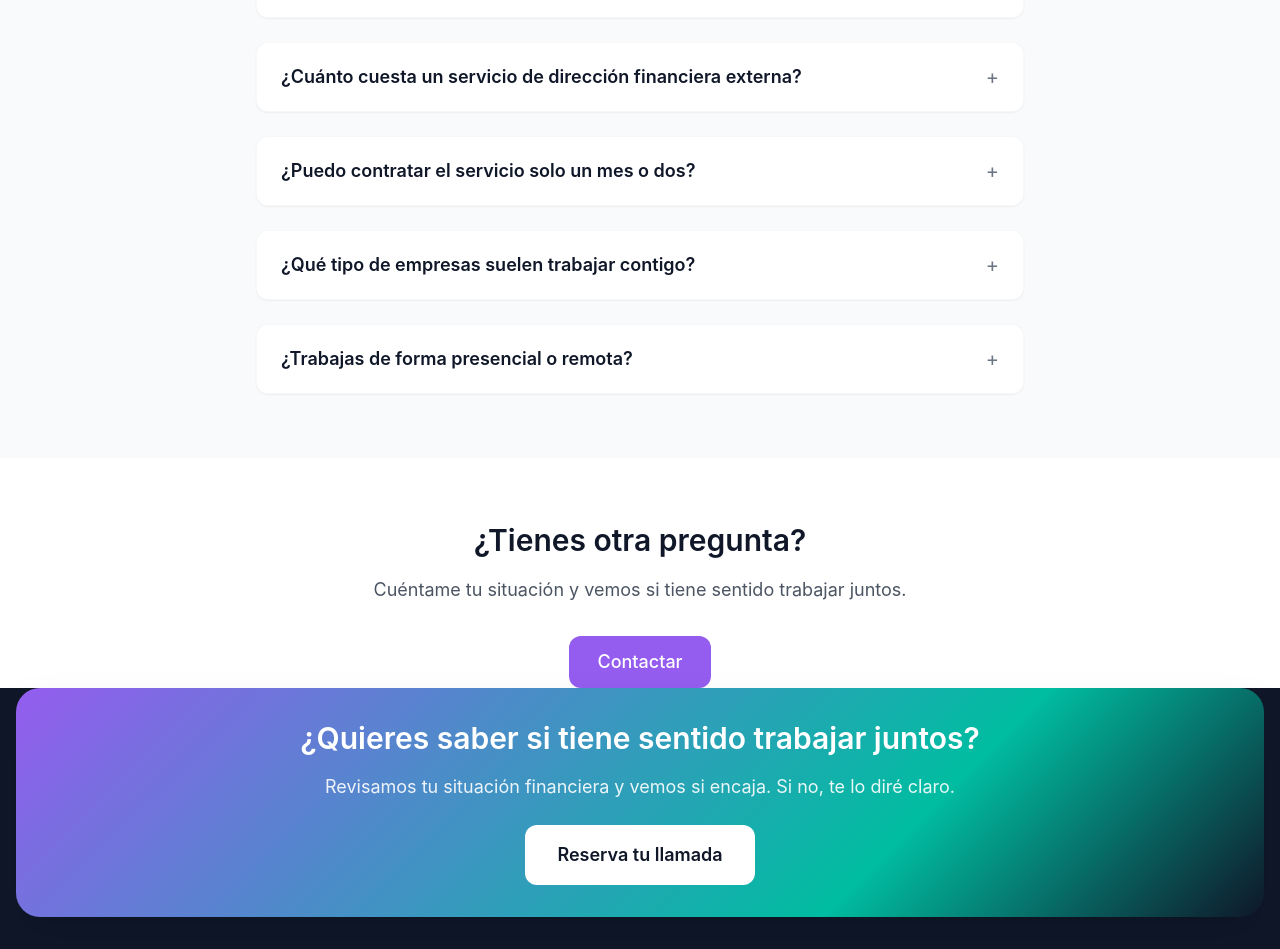
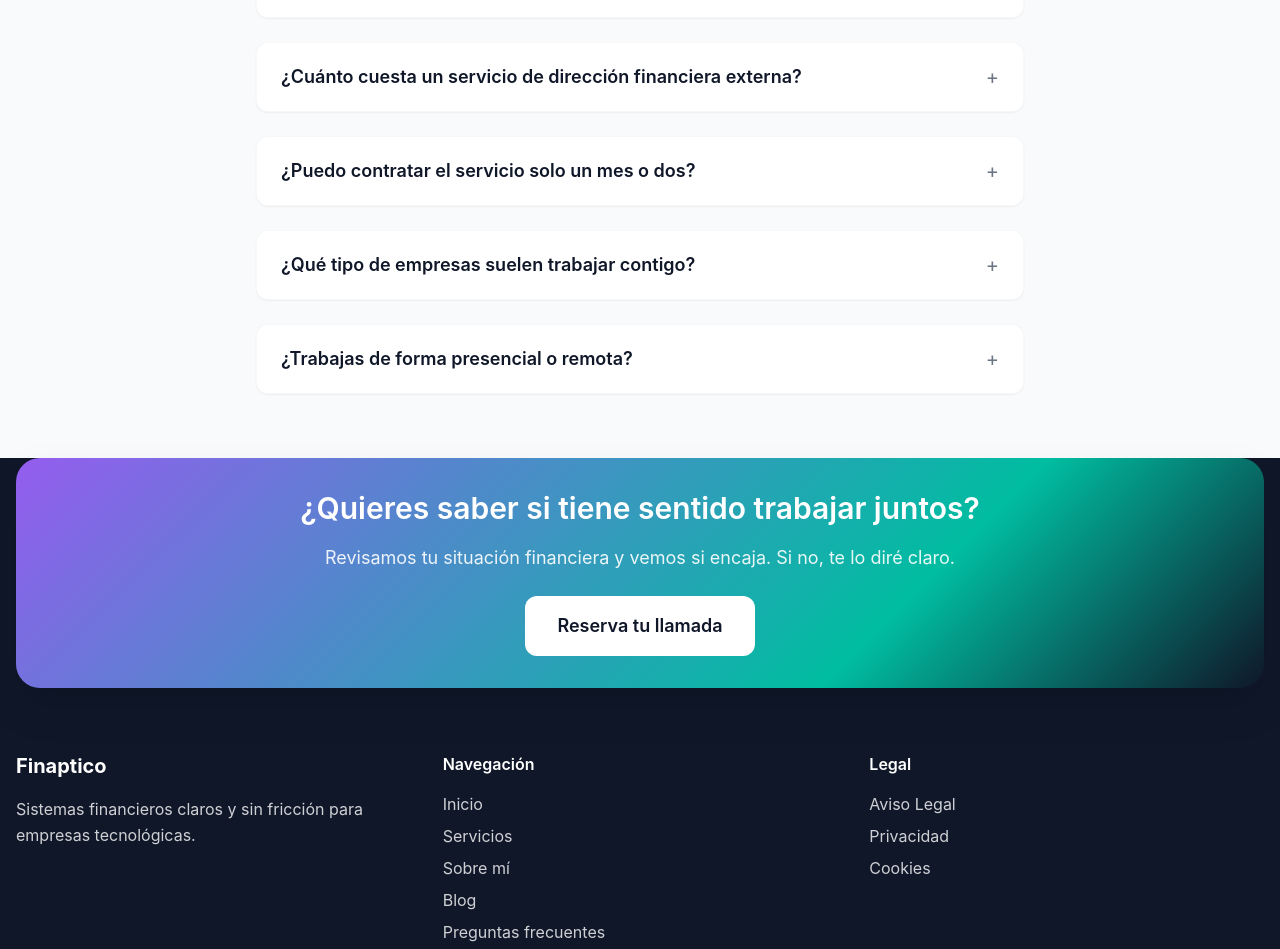
Before and after one commit to Shatzilie/web-finaptico, a React (Vite) app: page /preguntas-frecuentes in a window 1280 px wide. Shown: the part 979-1928 px from the top of the page. Built offline with nearby package versions, Linux system fonts and the light colour scheme.

Commit message:
fix: remove FAQs CTA, fix footer spacing on FAQs and Blog

```diff
--- a/src/pages/FAQs.tsx
+++ b/src/pages/FAQs.tsx
@@ -160,7 +160,7 @@ const FAQs: React.FC = () => {
       </section>
 
       {/* FAQs */}
-      <section className="section-light py-16">
+      <section className="section-light pt-16 pb-32">
         <div className="container mx-auto px-4">
           <div className="max-w-3xl mx-auto space-y-6">
             {faqs.map((faq, i) => (
@@ -183,21 +183,6 @@ const FAQs: React.FC = () => {
         </div>
       </section>
 
-      {/* CTA */}
-      <section className="bg-white py-16">
-        <div className="container mx-auto px-4">
-          <div className="max-w-2xl mx-auto text-center">
-            <h2 className="text-h2 text-text-primary mb-4">¿Tienes otra pregunta?</h2>
-            <p className="text-body text-text-secondary mb-8">
-              Cuéntame tu situación y vemos si tiene sentido trabajar juntos.
-            </p>
-            <Link to="/contacto" className="btn-primary inline-block">
-              Contactar
-            </Link>
-          </div>
-        </div>
-      </section>
-
       <Footer />
     </div>
   );
```
